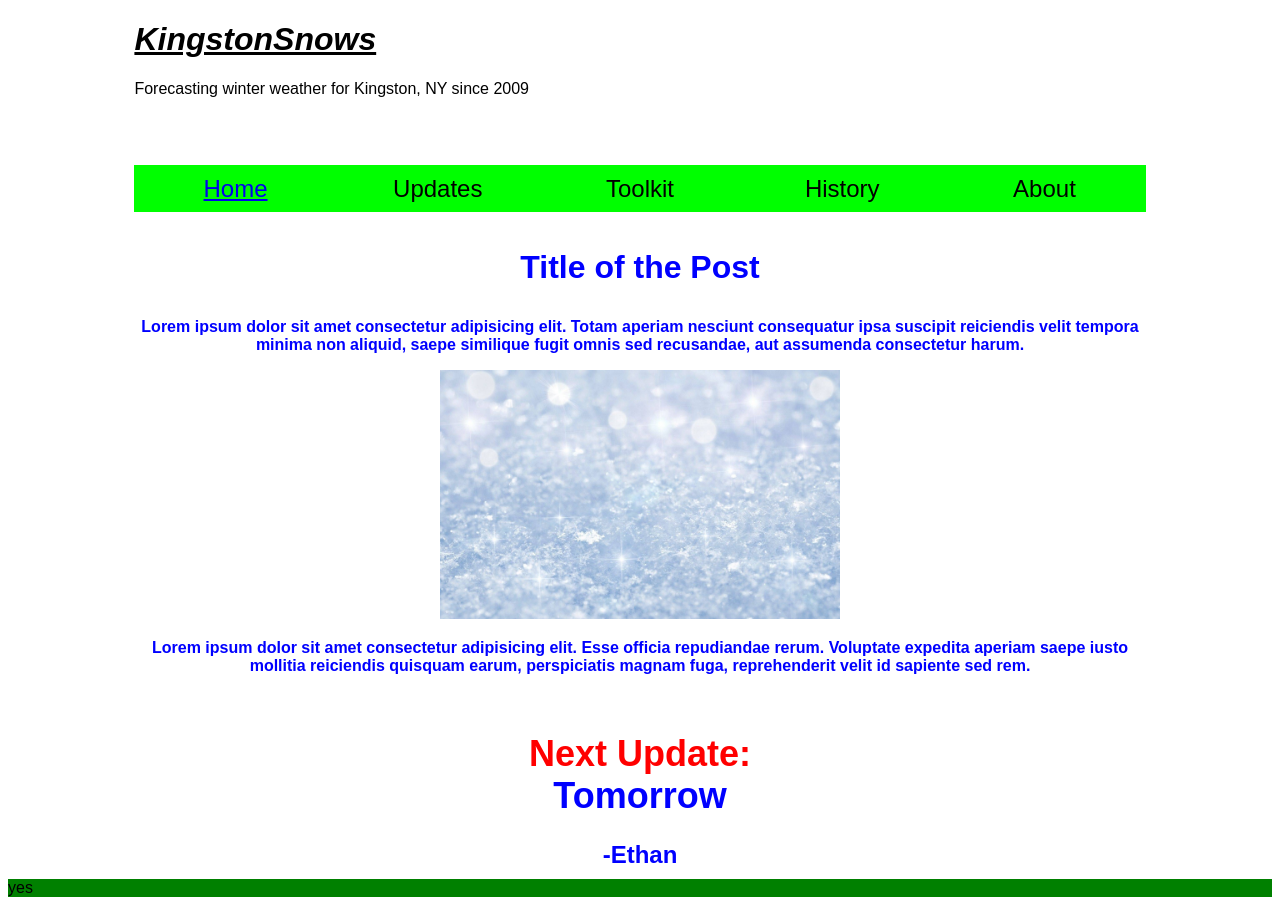
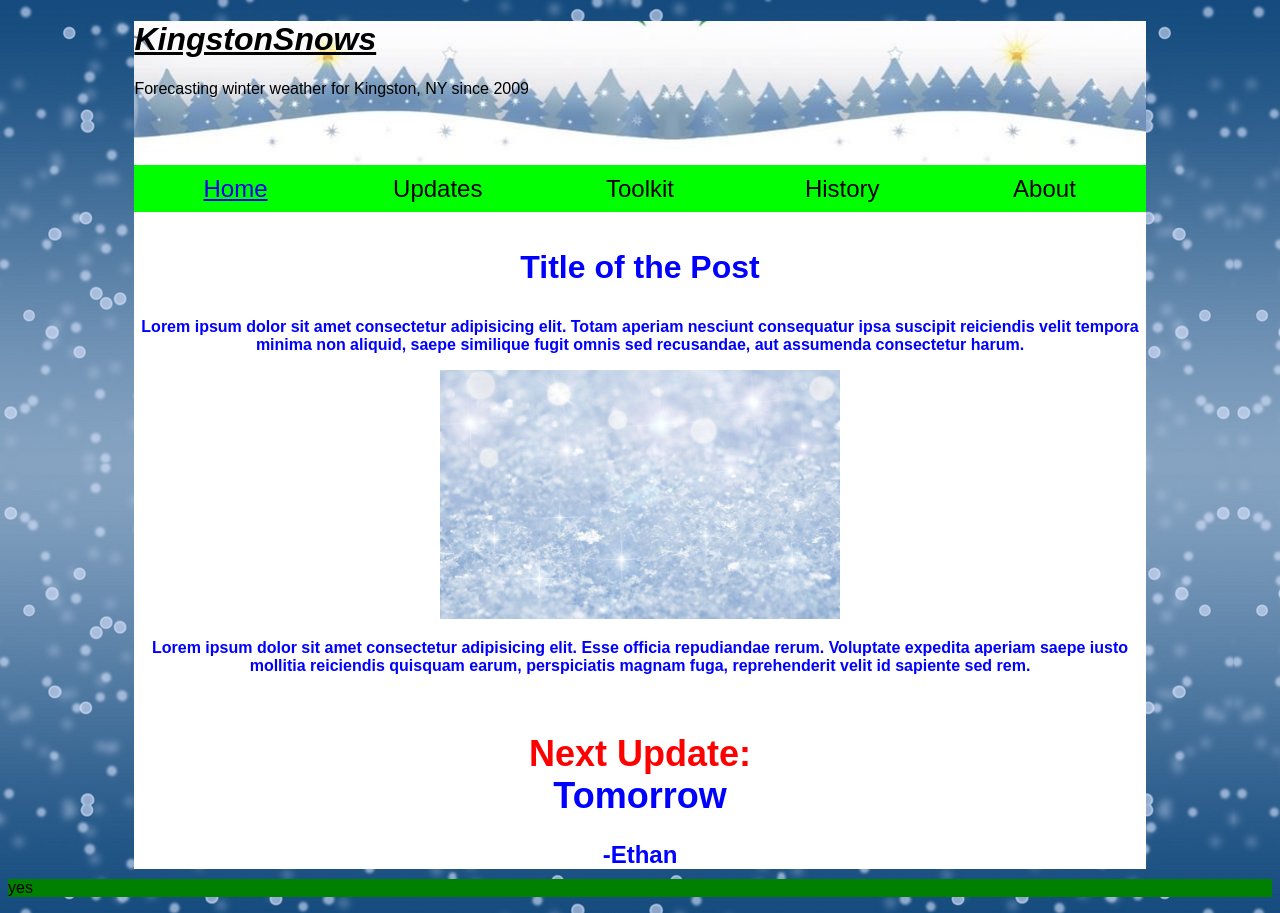
Before and after one commit to eburwell92/Test002, a plain HTML site: page index.html in a window 1280 px wide. Drawn offline with Linux system fonts and the light colour scheme.

Commit message:
Update kingstonsnows-style.css
edit image paths

```diff
--- a/kingstonsnows-style.css
+++ b/kingstonsnows-style.css
@@ -1,5 +1,5 @@
 #header{
-    background-image:url("/kingstonsnows/images/snowmanheaderbackground.jpeg");
+    background-image:url("/images/snowmanheaderbackground.jpeg");
     background-position: 1730px 155px;
     text-align:bottom;
     height:145px;
@@ -9,7 +9,7 @@
 
 }
 body{
-    background-image:url("/kingstonsnows/images/mainbackground.png");
+    background-image:url("/images/mainbackground.png");
     background-attachment: fixed;
     font-family:Arial, Helvetica, sans-serif;
 
```
